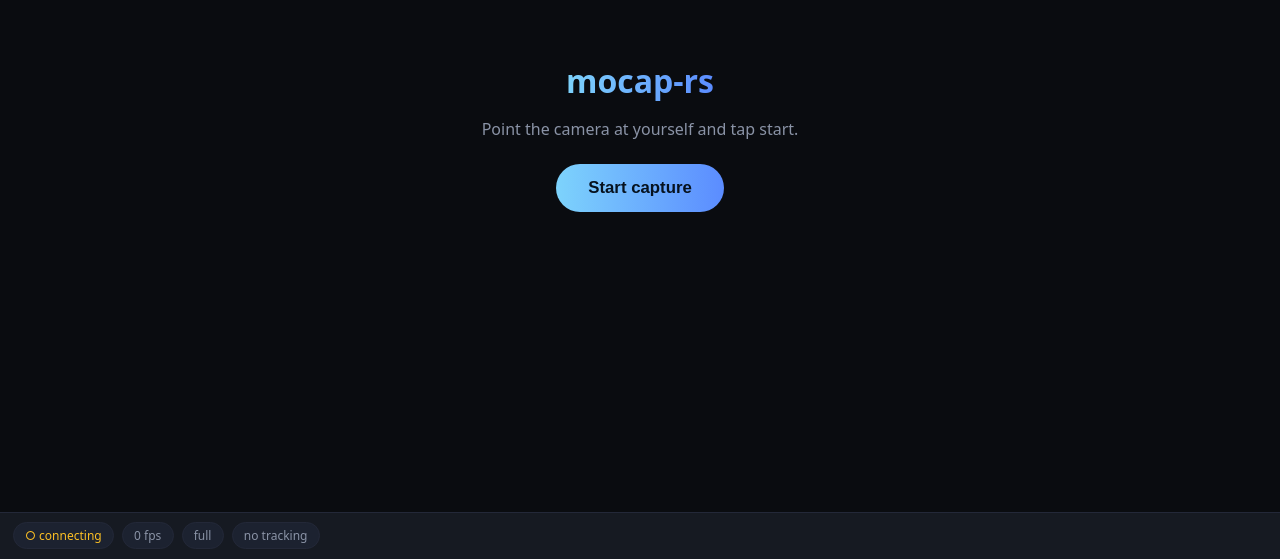
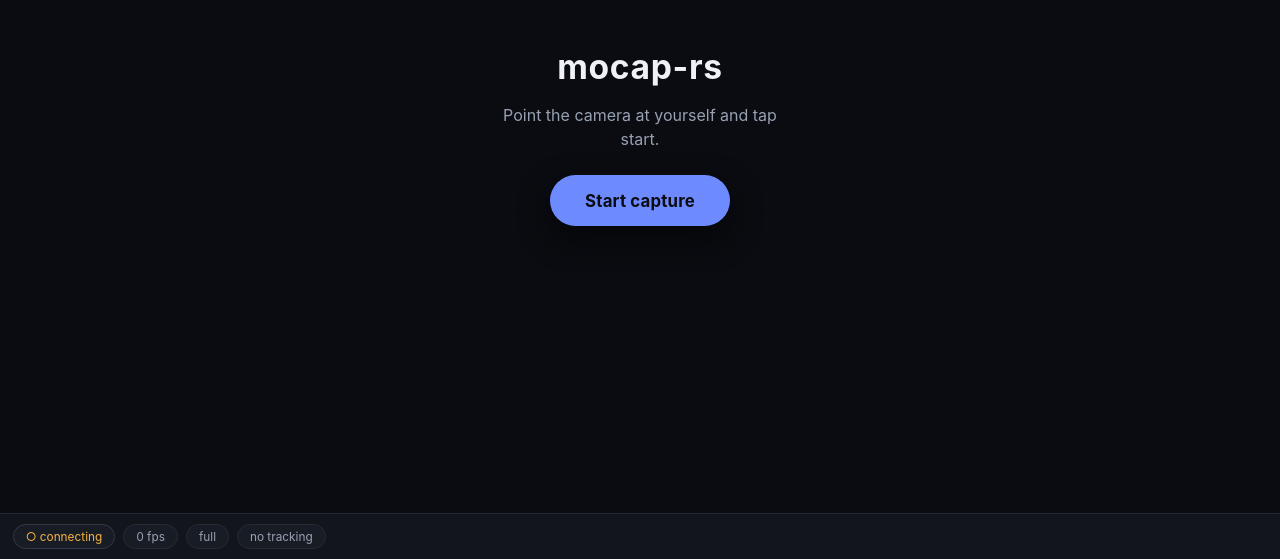
Before and after one commit to Andrew-Velox/mocap-rs, a React (Vite) app: page /phone in a window 1280 px wide. Shown: the part 241-800 px from the top of the page. Built offline with nearby package versions, Linux system fonts and the light colour scheme; no server answers.

Commit message:
Premium solid-color UI redesign (no rgba/transparency)

```diff
--- a/index.html
+++ b/index.html
@@ -6,7 +6,7 @@
       name="viewport"
       content="width=device-width, initial-scale=1.0, maximum-scale=1.0, user-scalable=no, viewport-fit=cover"
     />
-    <meta name="theme-color" content="#0d0f14" />
+    <meta name="theme-color" content="#0a0c11" />
     <link rel="manifest" href="/manifest.json" />
     <title>mocap-rs</title>
   </head>
--- a/src/components/AvatarCanvas.tsx
+++ b/src/components/AvatarCanvas.tsx
@@ -71,10 +71,8 @@ export function AvatarCanvas({ modelUrl, onStatus, onFrame }: AvatarCanvasProps)
     rim.position.set(-2, 1, -1.5);
     scene.add(rim);
 
-    // Ground grid for spatial reference.
-    const grid = new THREE.GridHelper(10, 20, 0x223044, 0x16202c);
-    (grid.material as THREE.Material).transparent = true;
-    (grid.material as THREE.Material).opacity = 0.4;
+    // Ground grid for spatial reference (solid colors, no transparency).
+    const grid = new THREE.GridHelper(10, 20, 0x1a2030, 0x12161f);
     scene.add(grid);
 
     let currentVrm: VRM | null = null;
--- a/src/pages/Phone.tsx
+++ b/src/pages/Phone.tsx
@@ -327,7 +327,7 @@ function drawOverlay(
   const C = mpConns();
 
   // Face mesh + iris.
-  drawConnectors(ctx, r.face, C.FACEMESH_TESSELATION, w, h, "rgba(200,200,200,0.22)", 0.5);
+  drawConnectors(ctx, r.face, C.FACEMESH_TESSELATION, w, h, "#46506a", 0.5);
   if (r.face.length >= 478) {
     drawDots(ctx, [r.face[468], r.face[473]], w, h, "#ffe603", 2);
   }
--- a/src/styles/App.css
+++ b/src/styles/App.css
@@ -1,16 +1,34 @@
+/* ─────────────────────────────────────────────────────────────────────────
+   mocap-rs — premium dark theme. Solid colors only (no rgba / transparency).
+   ───────────────────────────────────────────────────────────────────────── */
 :root {
-  --bg: #0d0f14;
-  --panel: #161a22;
-  --panel-2: #1c2230;
-  --border: #232838;
-  --text: #e6e6e6;
-  --muted: #8a93a6;
-  --accent: #7dd3fc;
-  --accent-2: #5b8cff;
-  --good: #34d399;
-  --bad: #f87171;
-  --warn: #fbbf24;
-  font-family: ui-sans-serif, system-ui, -apple-system, "Segoe UI", Roboto, sans-serif;
+  /* Surfaces (deep → elevated) */
+  --bg: #0a0c11;
+  --surface: #12151c;
+  --surface-2: #181c25;
+  --surface-3: #20242f;
+  /* Lines */
+  --border: #242a36;
+  --border-strong: #313847;
+  /* Text */
+  --text: #eef1f7;
+  --muted: #97a1b2;
+  --faint: #5f6a7d;
+  /* Brand / accents */
+  --accent: #6d8bff;
+  --accent-2: #a07cff;
+  --accent-ink: #0a0c11;
+  /* Status */
+  --good: #34d39a;
+  --bad: #f2545b;
+  --warn: #f5b342;
+  /* Shadow (solid, deep) */
+  --shadow: #05060a;
+
+  --radius: 12px;
+  --radius-sm: 9px;
+  color-scheme: dark;
+  font-family: "Inter", ui-sans-serif, system-ui, -apple-system, "Segoe UI", Roboto, sans-serif;
 }
 
 * {
@@ -28,6 +46,10 @@ body,
   overflow: hidden;
 }
 
+button {
+  font-family: inherit;
+}
+
 /* ── Desktop layout ──────────────────────────────────────────────────────── */
 .desktop {
   display: flex;
@@ -38,10 +60,35 @@ body,
 .topbar {
   display: flex;
   align-items: center;
-  gap: 0.6rem;
-  padding: 0.6rem 1rem;
-  background: linear-gradient(180deg, var(--panel), transparent);
+  gap: 0.75rem;
+  padding: 0.7rem 1.1rem;
+  background: var(--surface);
+  border-bottom: 1px solid var(--border);
   user-select: none;
+}
+
+/* Brand mark + wordmark (solid colors, no gradient-clip) */
+.brand {
+  display: inline-flex;
+  align-items: center;
+  gap: 0.55rem;
+  font-weight: 700;
+  letter-spacing: 0.01em;
+  color: var(--text);
+}
+.brand::before {
+  content: "";
+  width: 1.05rem;
+  height: 1.05rem;
+  border-radius: 6px;
+  background: var(--accent);
+  box-shadow: inset 0 0 0 3px var(--accent-ink);
+}
+
+.subtitle {
+  font-size: 0.78rem;
+  color: var(--faint);
+  letter-spacing: 0.02em;
 }
 
 .stage {
@@ -51,100 +98,100 @@ body,
   display: flex;
 }
 
-.brand {
-  font-weight: 700;
-  letter-spacing: 0.02em;
-  color: var(--text);
+.avatar-canvas {
+  flex: 1;
+  min-height: 0;
+  position: relative;
+  background: radial-gradient(75% 75% at 50% 28%, #161b27 0%, var(--bg) 72%);
+}
+.avatar-canvas canvas {
+  display: block;
 }
 
-.subtitle {
-  font-size: 0.8rem;
-  color: var(--muted);
-}
-
-/* ── Buttons (calibrate etc.) ────────────────────────────────────────────── */
+/* ── Buttons ─────────────────────────────────────────────────────────────── */
 .btn {
-  background: var(--panel-2);
+  background: var(--surface-2);
   color: var(--text);
-  border: 1px solid var(--border);
-  border-radius: 8px;
-  padding: 0.35rem 0.8rem;
+  border: 1px solid var(--border-strong);
+  border-radius: var(--radius-sm);
+  padding: 0.4rem 0.85rem;
   font-size: 0.8rem;
   font-weight: 600;
+  letter-spacing: 0.01em;
   cursor: pointer;
+  transition: background 0.12s ease, border-color 0.12s ease, transform 0.06s ease;
 }
 .btn:hover {
+  background: var(--surface-3);
   border-color: var(--accent);
 }
 .btn:active {
-  transform: scale(0.97);
+  transform: translateY(1px);
+}
+.btn.primary {
+  background: var(--accent);
+  border-color: var(--accent);
+  color: var(--accent-ink);
+}
+.btn.primary:hover {
+  background: #7e99ff;
 }
 .btn.ghost {
-  background: transparent;
+  background: var(--surface);
   color: var(--muted);
 }
 .calib-buttons {
   display: flex;
-  gap: 0.4rem;
+  gap: 0.45rem;
   margin-left: 0.5rem;
-}
-button.pill.btn {
-  cursor: pointer;
-}
-
-/* Calibration countdown overlay (phone capture) */
-.countdown {
-  position: absolute;
-  inset: 0;
-  display: flex;
-  align-items: center;
-  justify-content: center;
-  font-size: 7rem;
-  font-weight: 800;
-  color: var(--accent);
-  text-shadow: 0 0 24px rgba(0, 0, 0, 0.8);
-  background: rgba(13, 15, 20, 0.35);
-  pointer-events: none;
-  z-index: 6;
 }
 
 /* ── Controls (avatar + tracking mode) ───────────────────────────────────── */
 .controls {
   margin-left: auto;
   display: flex;
-  gap: 0.75rem;
+  gap: 0.85rem;
 }
 .control {
   display: flex;
   align-items: center;
-  gap: 0.4rem;
-  font-size: 0.78rem;
-  color: var(--muted);
+  gap: 0.45rem;
+  font-size: 0.72rem;
+  text-transform: uppercase;
+  letter-spacing: 0.07em;
+  color: var(--faint);
 }
 .control select {
-  background: var(--panel-2);
+  background: var(--surface-2);
   color: var(--text);
-  border: 1px solid var(--border);
-  border-radius: 8px;
-  padding: 0.3rem 0.5rem;
+  border: 1px solid var(--border-strong);
+  border-radius: var(--radius-sm);
+  padding: 0.35rem 0.6rem;
   font-size: 0.8rem;
+  font-weight: 500;
+  letter-spacing: 0;
+  text-transform: none;
   cursor: pointer;
 }
+.control select:hover {
+  border-color: var(--accent);
+}
 .control select:focus {
-  outline: 1px solid var(--accent);
+  outline: none;
+  border-color: var(--accent);
 }
 
-/* ── Pair panel ──────────────────────────────────────────────────────────── */
+/* ── Pair panel (phone QR) ───────────────────────────────────────────────── */
 .pair-panel {
   position: absolute;
   top: 1rem;
   right: 1rem;
   width: 17rem;
-  padding: 0.9rem;
-  background: rgba(22, 26, 34, 0.92);
-  backdrop-filter: blur(8px);
+  padding: 1rem;
+  background: var(--surface);
   border: 1px solid var(--border);
-  border-radius: 12px;
+  border-radius: var(--radius);
+  box-shadow: 0 16px 40px var(--shadow);
   z-index: 5;
 }
 .pair-head {
@@ -152,38 +199,44 @@ button.pill.btn {
   justify-content: space-between;
   align-items: center;
   font-weight: 600;
-  margin-bottom: 0.6rem;
+  font-size: 0.9rem;
+  margin-bottom: 0.75rem;
 }
 .pair-close {
   background: none;
   border: none;
   color: var(--muted);
-  font-size: 1.2rem;
+  font-size: 1.25rem;
+  line-height: 1;
   cursor: pointer;
-  line-height: 1;
+  padding: 0 0.2rem;
+}
+.pair-close:hover {
+  color: var(--text);
 }
 .pair-qr {
   display: block;
   width: 100%;
-  border-radius: 8px;
+  border-radius: var(--radius-sm);
   background: var(--bg);
+  border: 1px solid var(--border);
 }
 .pair-url {
-  margin-top: 0.5rem;
+  margin-top: 0.6rem;
   font-size: 0.72rem;
   color: var(--accent);
   word-break: break-all;
   font-variant-numeric: tabular-nums;
 }
 .pair-meta {
-  margin-top: 0.35rem;
+  margin-top: 0.4rem;
   font-size: 0.7rem;
-  color: var(--muted);
+  color: var(--faint);
 }
 .pair-hint {
   font-size: 0.75rem;
   color: var(--muted);
-  line-height: 1.4;
+  line-height: 1.5;
 }
 .pair-hint a {
   color: var(--accent);
@@ -193,25 +246,18 @@ button.pill.btn {
   top: 1rem;
   right: 1rem;
   z-index: 5;
-  width: 2.6rem;
-  height: 2.6rem;
+  width: 2.7rem;
+  height: 2.7rem;
   border-radius: 50%;
-  border: 1px solid var(--border);
-  background: rgba(22, 26, 34, 0.92);
+  border: 1px solid var(--border-strong);
+  background: var(--surface);
+  color: var(--text);
   font-size: 1.1rem;
   cursor: pointer;
+  box-shadow: 0 10px 28px var(--shadow);
 }
-
-.avatar-canvas {
-  flex: 1;
-  min-height: 0;
-  position: relative;
-  background:
-    radial-gradient(80% 80% at 50% 30%, #161d2b 0%, var(--bg) 70%);
-}
-
-.avatar-canvas canvas {
-  display: block;
+.pair-fab:hover {
+  border-color: var(--accent);
 }
 
 /* ── Status bar ──────────────────────────────────────────────────────────── */
@@ -219,31 +265,28 @@ button.pill.btn {
   display: flex;
   flex-wrap: wrap;
   align-items: center;
-  gap: 1.25rem;
-  padding: 0.5rem 1rem;
-  background: var(--panel);
+  gap: 1.4rem;
+  padding: 0.55rem 1.1rem;
+  background: var(--surface);
   border-top: 1px solid var(--border);
   font-size: 0.82rem;
 }
-
 .status-group {
   display: flex;
   align-items: center;
-  gap: 0.4rem;
+  gap: 0.45rem;
 }
-
 .status-group .label {
-  color: var(--muted);
+  color: var(--faint);
   text-transform: uppercase;
-  font-size: 0.68rem;
-  letter-spacing: 0.06em;
+  font-size: 0.66rem;
+  letter-spacing: 0.08em;
 }
-
 .status-group .value {
   color: var(--text);
   font-variant-numeric: tabular-nums;
+  font-weight: 600;
 }
-
 .dot {
   width: 0.6rem;
   height: 0.6rem;
@@ -252,24 +295,24 @@ button.pill.btn {
 }
 .dot.on {
   background: var(--good);
-  box-shadow: 0 0 8px var(--good);
+  box-shadow: 0 0 0 3px #0f2a22;
 }
 .dot.off {
-  background: var(--bad);
+  background: var(--faint);
 }
-
 .tag {
-  padding: 0.05rem 0.4rem;
+  padding: 0.1rem 0.5rem;
   border-radius: 999px;
-  border: 1px solid var(--border);
-  color: var(--muted);
-  font-size: 0.7rem;
+  border: 1px solid var(--border-strong);
+  color: var(--faint);
+  font-size: 0.68rem;
+  font-weight: 600;
+  letter-spacing: 0.02em;
 }
 .tag.on {
-  color: var(--bg);
+  color: var(--accent-ink);
   background: var(--accent);
   border-color: var(--accent);
-  font-weight: 600;
 }
 
 /* ── Phone capture ───────────────────────────────────────────────────────── */
@@ -280,14 +323,12 @@ button.pill.btn {
   height: 100dvh;
   background: #000;
 }
-
 .video-wrap {
   position: relative;
   flex: 1;
   min-height: 0;
   overflow: hidden;
 }
-
 /* Mirror the selfie view so movement feels natural. */
 .cam,
 .overlay {
@@ -312,20 +353,19 @@ button.pill.btn {
   gap: 1rem;
   text-align: center;
   padding: 2rem;
-  background: rgba(13, 15, 20, 0.82);
-  backdrop-filter: blur(6px);
+  background: var(--bg);
 }
 .phone-cover h1 {
   margin: 0;
-  font-size: 2rem;
-  background: linear-gradient(90deg, var(--accent), var(--accent-2));
-  -webkit-background-clip: text;
-  background-clip: text;
-  color: transparent;
+  font-size: 2.1rem;
+  letter-spacing: 0.02em;
+  color: var(--text);
 }
 .phone-cover p {
   color: var(--muted);
   margin: 0;
+  max-width: 18rem;
+  line-height: 1.5;
 }
 .phone-cover .err {
   color: var(--bad);
@@ -336,33 +376,58 @@ button.pill.btn {
 
 .start-btn {
   margin-top: 0.5rem;
-  padding: 0.9rem 2rem;
+  padding: 0.95rem 2.2rem;
   font-size: 1.05rem;
   font-weight: 700;
-  color: #06121f;
-  background: linear-gradient(90deg, var(--accent), var(--accent-2));
+  letter-spacing: 0.01em;
+  color: var(--accent-ink);
+  background: var(--accent);
   border: none;
   border-radius: 999px;
   cursor: pointer;
   touch-action: manipulation;
+  box-shadow: 0 12px 30px var(--shadow);
 }
 .start-btn:active {
   transform: scale(0.97);
 }
 
+/* Calibration countdown — solid badge, leaves the camera visible around it */
+.countdown {
+  position: absolute;
+  top: 50%;
+  left: 50%;
+  transform: translate(-50%, -50%);
+  width: 6.5rem;
+  height: 6.5rem;
+  display: flex;
+  align-items: center;
+  justify-content: center;
+  font-size: 3.6rem;
+  font-weight: 800;
+  color: var(--accent-ink);
+  background: var(--accent);
+  border-radius: 50%;
+  border: 4px solid var(--bg);
+  pointer-events: none;
+  z-index: 6;
+  font-variant-numeric: tabular-nums;
+}
+
 .phone-hud {
   display: flex;
   flex-wrap: wrap;
+  align-items: center;
   gap: 0.5rem;
   padding: 0.6rem 0.8rem calc(0.6rem + env(safe-area-inset-bottom));
-  background: var(--panel);
+  background: var(--surface);
   border-top: 1px solid var(--border);
 }
 .pill {
-  font-size: 0.75rem;
-  padding: 0.25rem 0.7rem;
+  font-size: 0.74rem;
+  padding: 0.3rem 0.75rem;
   border-radius: 999px;
-  background: var(--panel-2);
+  background: var(--surface-2);
   border: 1px solid var(--border);
   color: var(--muted);
   font-variant-numeric: tabular-nums;
@@ -373,4 +438,30 @@ button.pill.btn {
 }
 .pill.off {
   color: var(--warn);
+  border-color: var(--border-strong);
 }
+button.pill.btn {
+  color: var(--text);
+  border-color: var(--border-strong);
+  background: var(--surface-2);
+  cursor: pointer;
+  font-weight: 600;
+}
+button.pill.btn:hover {
+  border-color: var(--accent);
+}
+
+/* ── Phone placeholder (pre-Phase 3 fallback) ────────────────────────────── */
+.phone-placeholder {
+  display: flex;
+  flex-direction: column;
+  align-items: center;
+  justify-content: center;
+  height: 100vh;
+  text-align: center;
+  padding: 2rem;
+  color: var(--muted);
+}
+.phone-placeholder h1 {
+  color: var(--text);
+}
```
Also changed, not shown: public/manifest.json.
